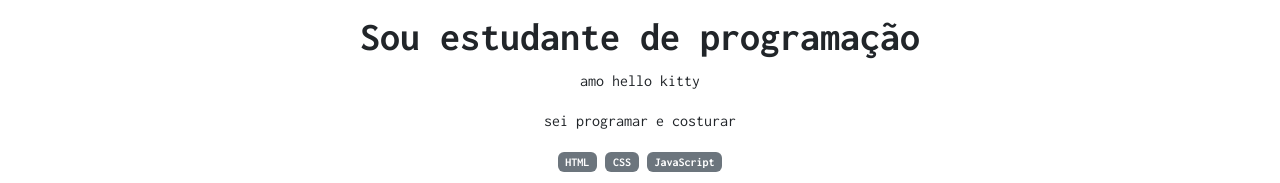
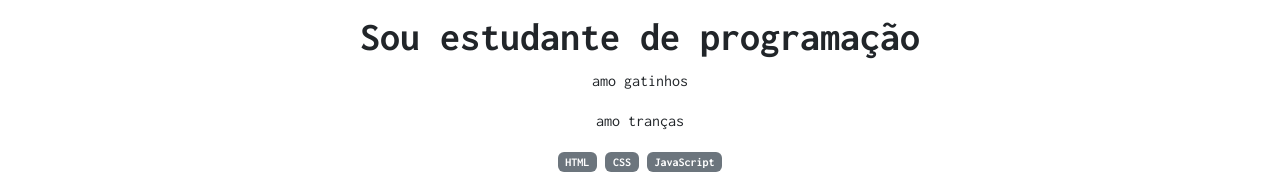
Before and after one commit to estervitoria21/meu-portifolio---2b, a plain HTML site: page index.html in a window 1280 px wide. Shown: the part 233-416 px from the top of the page. Drawn offline with nearby package versions, Linux system fonts and the light colour scheme.

Commit message:
Update index.html

```diff
--- a/index.html
+++ b/index.html
@@ -15,8 +15,8 @@
     <img src="img/perfil.jpg" alt="avatar" class="rounded-circle" width="150" height="150">
     <p class="lead">Eu sou a Ester</p>
     <h1>Sou estudante de programação </h1>
-    <p>amo hello kitty</p>
-    <p>sei programar e costurar</p>
+    <p> amo gatinhos </p>
+    <p>amo tranças </p>
 <div>
     <p class="badge bg-secondary">HTML</p>
     <p class="badge bg-secondary">CSS</p>
```
